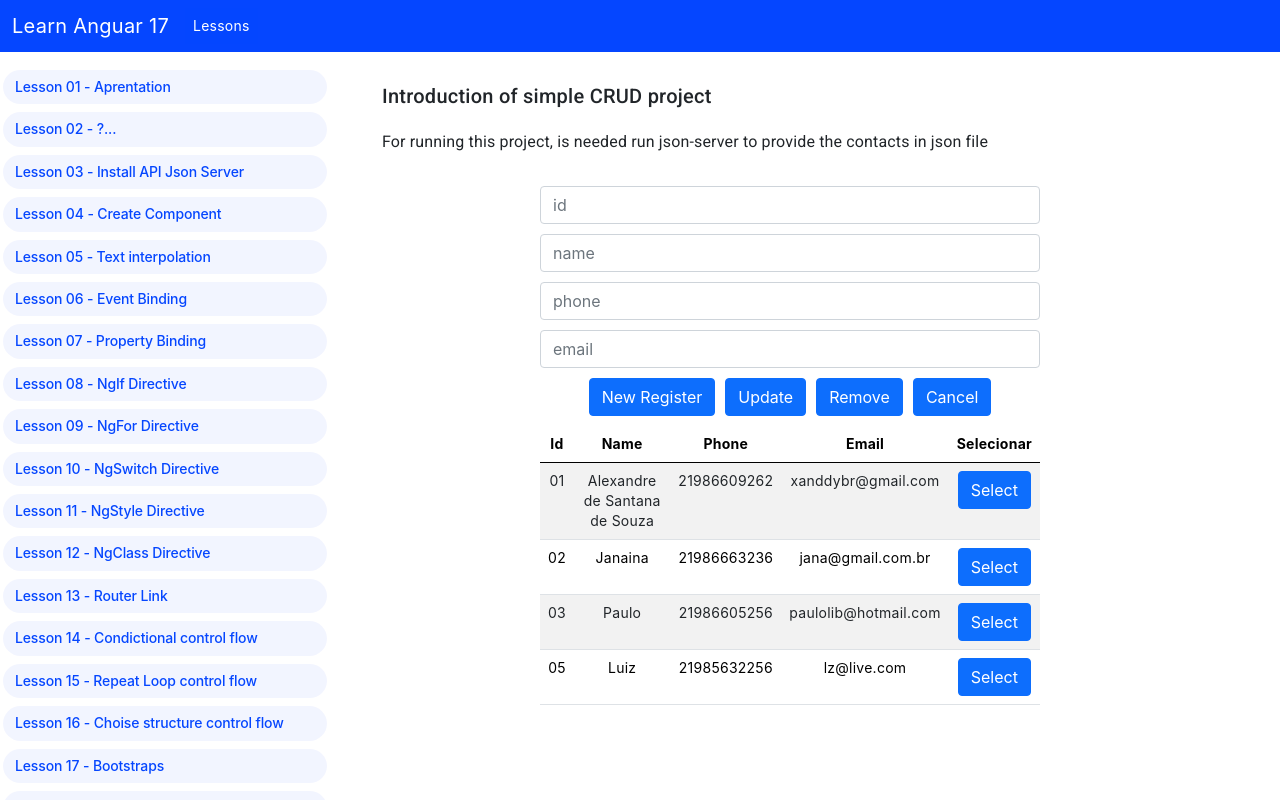
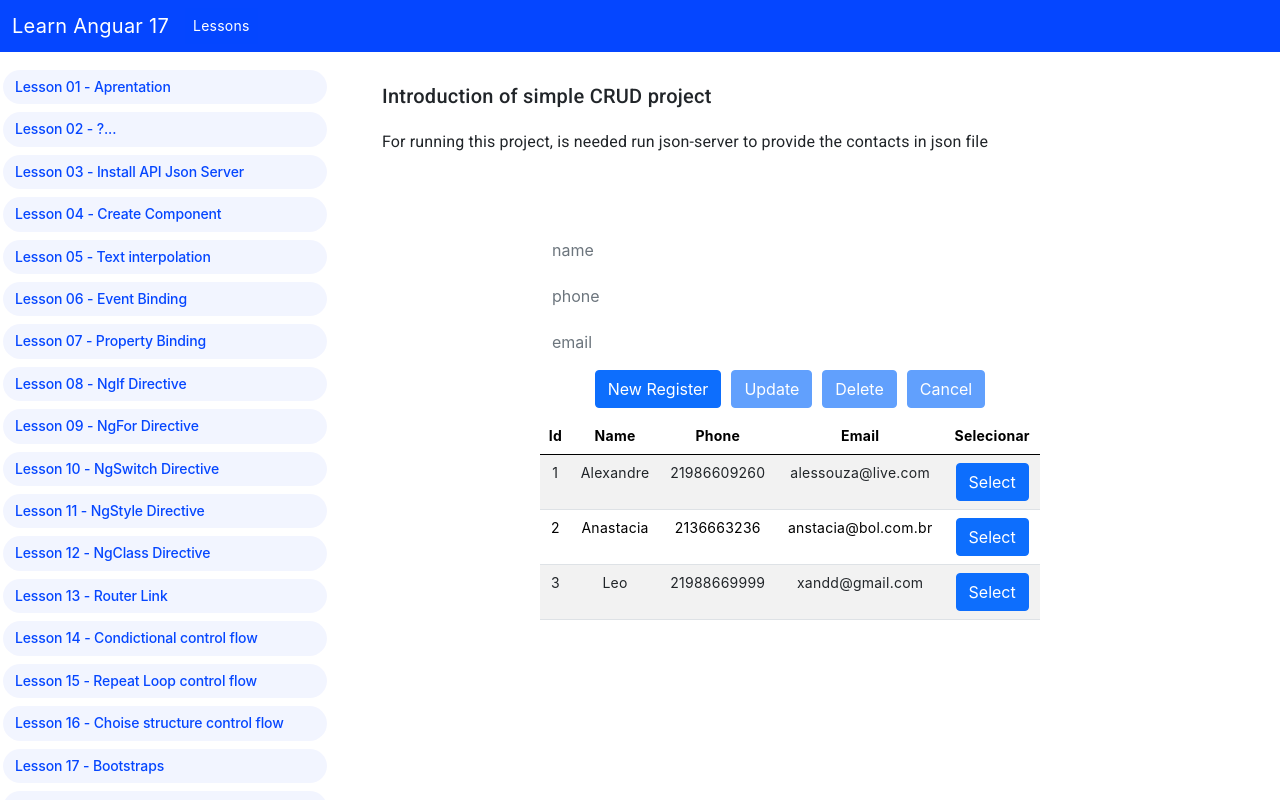
Before and after one commit to xanddybr/devtools-manual, an Angular app: page /lesson24 in a window 1280 px wide. Built offline with nearby package versions, Linux system fonts and the light colour scheme; data requests are answered from the project's data file.

Commit message:
form crud implemented

```diff
--- a/db/db.json
+++ b/db/db.json
@@ -1,28 +1,22 @@
 {
   "contact": [
     {
-      "id": "01",
-      "name": "Alexandre de Santana de Souza",
-      "phone": "21986609262",
-      "email": "xanddybr@gmail.com"
+      "id": "1",
+      "name": "Alexandre",
+      "phone": "21986609260",
+      "email": "alessouza@live.com"
     },
     {
-      "id": "02",
-      "name": "Janaina",
-      "phone": "21986663236",
-      "email": "jana@gmail.com.br"
+      "id": "2",
+      "name": "Anastacia",
+      "phone": "2136663236",
+      "email": "anstacia@bol.com.br"
     },
     {
-      "id": "03",
-      "name": "Paulo",
-      "phone": "21986605256",
-      "email": "paulolib@hotmail.com"
-    },
-    {
-      "id": "05",
-      "name": "Luiz",
-      "phone": "21985632256",
-      "email": "lz@live.com"
+      "id": "3",
+      "name": "Leo",
+      "phone": "21988669999",
+      "email": "xandd@gmail.com"
     }
   ]
 }
--- a/src/app/lesson24/lesson24.component.html
+++ b/src/app/lesson24/lesson24.component.html
@@ -3,15 +3,17 @@
 
 <div>
 
-    <form [formGroup]="form01">
-        <input type="text"   formControlName="id"      placeholder="id"      class="form-control">
-        <input type="text"   formControlName="name"    placeholder="name"    class="form-control" [readOnly]="txtname">
-        <input type="text"   formControlName="phone"   placeholder="phone"   class="form-control" [readOnly]="txtphone">
-        <input type="text"   formControlName="email"   placeholder="email"   class="form-control" [readOnly]="txtemail">
-        <input type="button" [hidden]="btnRegister"     [value]=labelBtnRegister  class="btn btn-primary" (click)="registerContact()">
-        <input type="button" [hidden]="btnUpdate"       [value]=labelBtnUpdate    class="btn btn-primary" (click)="updateContact()">
-        <input type="button" [hidden]="btnRemove"       value="Remove" class="btn btn-primary" (click)="removeContact()">
-        <input type="button" value="Cancel"  class="btn btn-primary" (click)="cancelForm()">
+    <form [formGroup]="form01" (ngSubmit)="onSubmit()">
+
+        <input type="text"   formControlName="id"      class="form-control inputReadOnly"  readonly>
+        <input type="text"   formControlName="name"    placeholder ="name"  [class]="classTextBox" [readOnly]="txtname">
+
+        <input type="text"   formControlName="phone"   placeholder ="phone"   [class]="classTextBox" [readOnly]="txtphone">
+        <input type="text"   formControlName="email"   placeholder ="email"   [class]="classTextBox" [readOnly]="txtemail">
+        <input type="button"  [value]=labelBtnRegister  class="btn btn-primary" (click)="registerContact()" [disabled]="btnRegister">
+        <input type="button"  [value]=labelBtnUpdate    class="btn btn-primary" (click)="updateContact()" [disabled]="btnUpdate">
+        <input type="button"  [value]=labelBtnDelete class="btn btn-primary" (click)="removeContact()" [disabled]="btnDelete">
+        <input type="button" value="Cancel"  class="btn btn-primary" (click)="cancelForm()" [disabled]="btnCancel">
     <table class="table table-striped" style="color: black;">
         <thead>
             <tr>
@@ -28,7 +30,7 @@
                 <td>{{ c.name }}</td>
                 <td>{{ c.phone }}</td>
                 <td>{{ c.email }}</td>
-                <td><button class="btn btn-primary" (click)="selectContact(idx)">Select</button></td>
+                <td><button class="btn btn-primary" (click)="selectContact(idx)" [disabled]="btnSelect">Select</button></td>
             </tr>
         </tbody>
     </table>
--- a/src/app/lesson24/lesson24.component.scss
+++ b/src/app/lesson24/lesson24.component.scss
@@ -12,3 +12,12 @@ input[type="button"]{
     margin-left: 5px;
     margin-right: 5px;
 }
+
+.inputReadOnly {
+    background-color: white;
+    border-style: none;
+}
+
+.inputEditing {
+    border-style: inherit;
+}
--- a/src/app/lesson24/lesson24.component.ts
+++ b/src/app/lesson24/lesson24.component.ts
@@ -1,6 +1,6 @@
 import { ServiceLinksService } from './../services/service-links.service';
 import { Component, OnInit } from '@angular/core';
-import { FormControl, FormGroup, ReactiveFormsModule } from '@angular/forms';
+import { FormControl, FormGroup, ReactiveFormsModule, Validators } from '@angular/forms';
 import { CommonModule } from '@angular/common';
 import { Contact } from '../models/Contact';
 
@@ -24,33 +24,80 @@ export class Lesson24Component implements OnInit {
   })
 
   contact:Contact[]=[]
-  btnRemove:string
-  btnRegister:string
-  btnUpdate:string
+  classTextBox:string
+
+  btnDelete:boolean
+  btnRegister:boolean
+  btnUpdate:boolean
+  btnCancel:boolean
+  btnSelect:boolean
+
   txtname:string
   txtphone:string
   txtemail:string
-  labelBtnUpdate:string = 'Update'
-  labelBtnRegister:string = 'New Register'
+
+  labelBtnUpdate:string
+  labelBtnRegister:string
+  labelBtnDelete:string
+
+  arrayCount:number
   idtab:number
   bloked:boolean = true
 
 
   registerContact ():void {
+
+    switch (this.labelBtnRegister) {
+      case "New Register":
+        let c = this.contact.length + 1
+        this.form01.setValue({
+        id:  c.toString(),
+        name:  '',
+        phone: '',
+        email: ''
+      })
+      this.btnSelect = true
+      this.btnCancel = false
+      this.labelBtnRegister = "Save"
+      this.classTextBox = "form-control"
+      break;
+
+     case "Save":
       this.service.registerContact(this.form01.value as Contact).subscribe((v)=> {this.contact.push(v)})
-
+      this.classTextBox = "form-control inputReadOnly"
+      this.cancelForm()
+      break;
+    }
  }
 
 
   updateContact() {
+
+    switch (this.labelBtnUpdate){
+      case "Update" :
+        this.labelBtnUpdate = "Confirm"
+        this.btnDelete = true
+        this.btnSelect = true
+        this.classTextBox = "form-control"
+      break;
+
+      case "Confirm" :
         this.service.updateContact(this.form01.value as Contact).subscribe(objUpdated =>{
           let idxChanged = this.contact.findIndex(obj => {
               return this.form01.value.id === obj.id
         })
+        this.contact[idxChanged] = objUpdated
+        })
+        this.labelBtnUpdate = "Update"
+        this.classTextBox = "form-control inputReadOnly"
+        this.btnDelete = false
+        this.btnRegister = true
+        this.btnSelect = false
+        this.btnCancel = false
 
-    this.contact[idxChanged] = objUpdated
+      break;
 
-    })
+    }
    }
 
   removeContact():void {
@@ -72,17 +119,32 @@ export class Lesson24Component implements OnInit {
       phone: this.contact[idx].phone,
       email: this.contact[idx].email
     })
+    this.btnUpdate = false
+    this.btnDelete = false
+    this.btnCancel = false
+    this.btnRegister = true
+
   }
 
   cancelForm():void {
     this.form01.reset()
-  }
+    this.labelBtnUpdate = 'Update'
+    this.labelBtnRegister = 'New Register'
+    this.labelBtnDelete  = "Delete"
+    this.classTextBox = "form-control inputReadOnly"
+    this.btnSelect = false
+    this.btnRegister = false
+    this.btnCancel = true
+    this.btnUpdate = true
+    this.btnDelete = true
+    this.btnCancel = true
 
 
+  }
 
   loadContacts():void {
     this.service.getContact().subscribe(result => { this.contact = result})
-    this.idtab + 1
+    this.arrayCount = this.contact.length
   }
 
 
@@ -109,7 +171,18 @@ export class Lesson24Component implements OnInit {
   }
 
   ngOnInit():void {
+
+  this.labelBtnUpdate = 'Update'
+  this.labelBtnRegister = 'New Register'
+  this.labelBtnDelete  = "Delete"
+  this.classTextBox = "form-control inputReadOnly"
+  this.btnUpdate = true
+  this.btnDelete = true
+  this.btnCancel = true
+
+
   this.loadContacts()
+
 
 
   }
--- a/src/app/services/service-links.service.ts
+++ b/src/app/services/service-links.service.ts
@@ -34,7 +34,7 @@ export class ServiceLinksService {
       {title:"Lesson 20",subtitle:"Reactive forms Model",link:"/lesson20"},
       {title:"Lesson 21",subtitle:"Project brief",link:"/lesson21"},
       {title:"Lesson 23",subtitle:"StrictNullChecks",link:"/lesson23"},
-      {title:"Lesson 24",subtitle:"Form Create",link:"/lesson24"},
+      {title:"Lesson 24",subtitle:"Introduction CRUD Project",link:"/lesson24"},
       {title:"Lesson 25",subtitle:"Table Create",link:"/lesson25"},
       {title:"Lesson 26",subtitle:"Reactive Form Implementation",link:"/lesson26"},
       {title:"Lesson 27",subtitle:"Validators",link:"/lesson27"},
```
Lines whose indentation alone changed are shown as unchanged.
